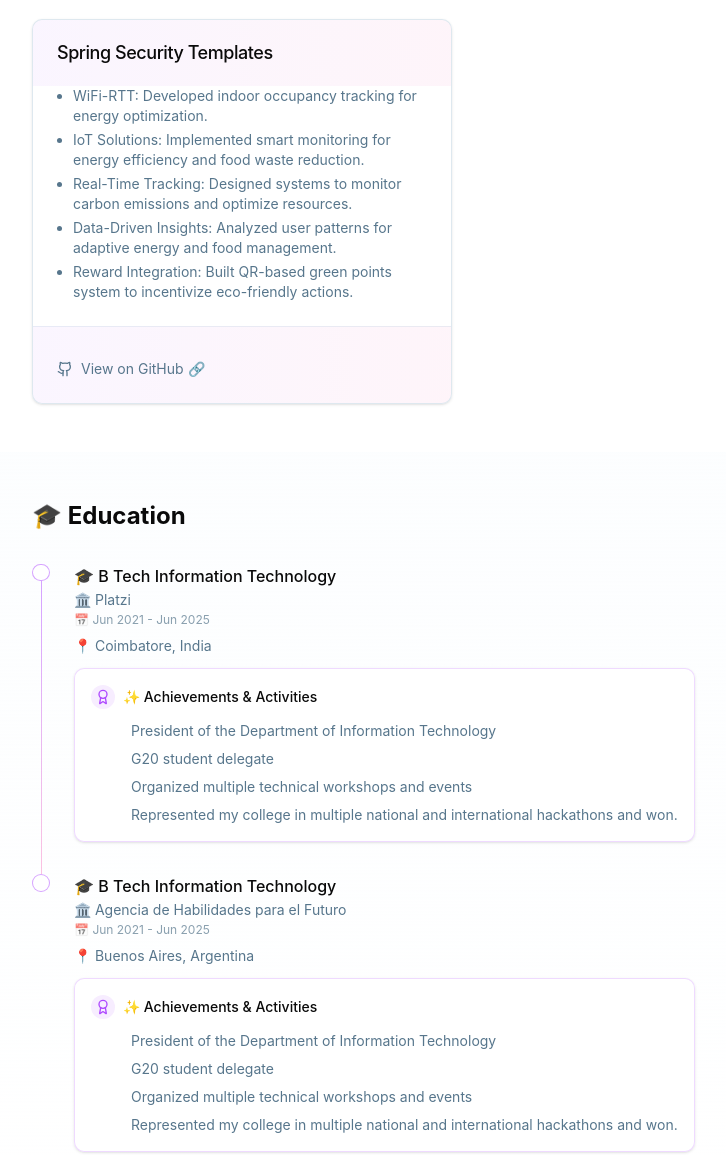
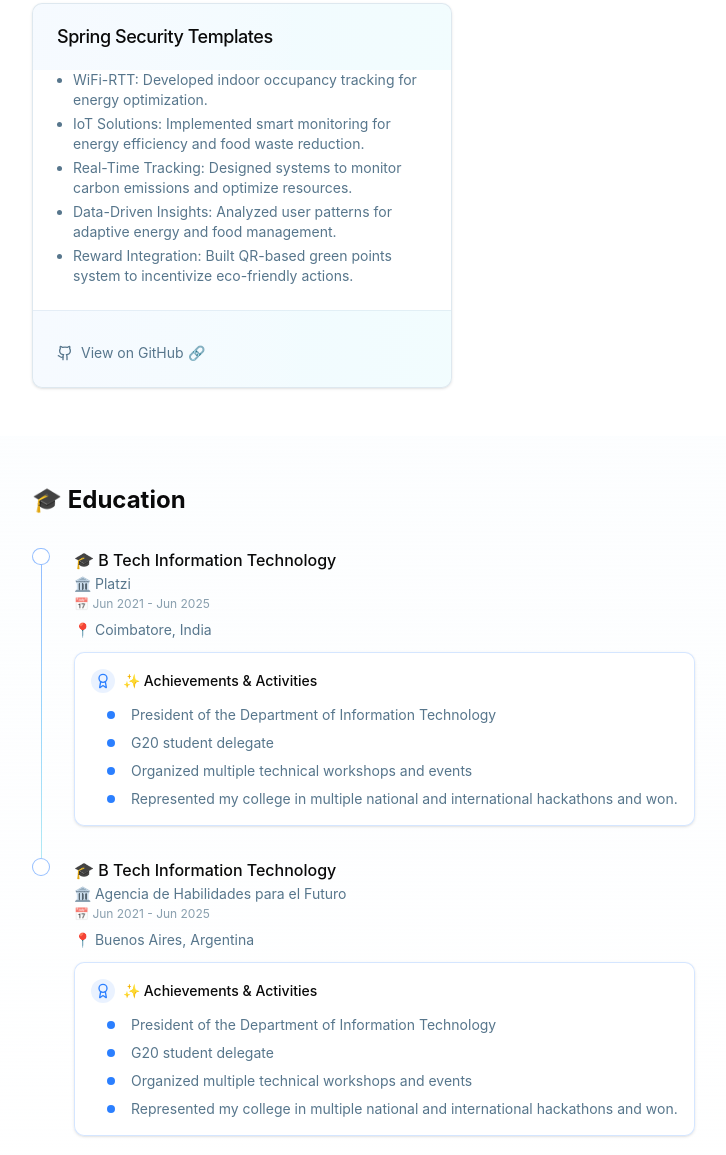
Before and after one commit to mashisdev/mashisdev.github.io, an Astro site: page / in a window 1280 px wide. Shown: the part 1306-2461 px from the top of the page, without its empty margins (176-902 px from the left). Built offline with nearby package versions, Linux system fonts and the light colour scheme; Astro itself is replaced by a stand-in of ours.

Commit message:
Bug with Timeline fixed and color palette change completed

```diff
--- a/src/components/EducationSection.tsx
+++ b/src/components/EducationSection.tsx
@@ -33,15 +33,16 @@ export default function EducationSection() {
 
               {edu.achievements && edu.achievements.length > 0 && (
                 <motion.div
-                  className="mt-3 p-4 bg-background/80 backdrop-blur-sm backdrop-filter rounded-lg border border-purple-500/20 dark:bg-card/10 dark:border-purple-500/10 shadow-sm"
+                  className="mt-3 p-4 bg-background/80 backdrop-blur-sm backdrop-filter rounded-lg border border-blue-500/20 dark:bg-card/10 dark:border-blue-500/10 shadow-sm" // Cambiado de purple-500 a blue-500
                   initial={{ opacity: 0, y: 20 }}
                   whileInView={{ opacity: 1, y: 0 }}
                   transition={{ duration: 0.5, delay: 0.2 }}
                   viewport={{ once: true }}
                 >
                   <div className="flex items-center mb-3">
-                    <div className="h-6 w-6 flex items-center justify-center rounded-full bg-purple-500/10 mr-2">
-                      <Award className="h-4 w-4 text-purple-500" />
+                    <div className="h-6 w-6 flex items-center justify-center rounded-full bg-blue-500/10 mr-2">
+                      {" "}
+                      <Award className="h-4 w-4 text-blue-500" />
                     </div>
                     <h4 className="text-sm font-medium">
                       ✨ Achievements & Activities
@@ -51,7 +52,7 @@ export default function EducationSection() {
                     {edu.achievements.map((achievement, i) => (
                       <motion.li
                         key={i}
-                        className="text-muted-foreground relative pl-6"
+                        className="text-muted-foreground relative pl-6 before:content-[''] before:absolute before:left-0 before:top-1/2 before:-translate-y-1/2 before:w-2 before:h-2 before:rounded-full before:bg-blue-500"
                         initial={{ opacity: 0, x: -10 }}
                         whileInView={{ opacity: 1, x: 0 }}
                         transition={{ duration: 0.3, delay: 0.1 * i }}
--- a/src/components/HeroSection.tsx
+++ b/src/components/HeroSection.tsx
@@ -118,7 +118,7 @@ export default function HeroSection() {
 
         <MotionWrapper>
           <div className="bg-gradient-to-r from-blue-500/10 to-cyan-500/10 backdrop-blur-sm backdrop-filter p-4 rounded-lg border border-blue-500/20 dark:border-blue-500/10 shadow-sm">
-            <p className="text-muted-foreground pl-4 py-2 mb-4 relative">
+            <p className="text-muted-foreground pl-4 py-2 relative">
               <span className="absolute left-0 top-0 h-full w-1 bg-gradient-to-b from-blue-500 to-cyan-500 rounded-full"></span>
               I'm a <strong>Java Backend Developer</strong> with a solid
               foundation in designing and building RESTful APIs. Passionate
--- a/src/components/ProjectsSection.tsx
+++ b/src/components/ProjectsSection.tsx
@@ -25,9 +25,9 @@ export default function ProjectsSection() {
         <div className="grid grid-cols-1 md:grid-cols-2 gap-6">
           {projects.map((project, index) => (
             <MotionWrapper key={project.title} delay={index * 0.2}>
-              <GlassCard className="group overflow-hidden dark:border-purple-500/10 h-full flex flex-col">
-                <CardHeader className="bg-gradient-to-r from-purple-500/5 to-pink-500/5">
-                  <CardTitle className="text-center md:text-left group-hover:text-purple-500 transition-colors duration-300">
+              <GlassCard className="group overflow-hidden dark:border-blue-400/10 h-full flex flex-col">
+                <CardHeader className="bg-gradient-to-r from-blue-400/5 to-cyan-400/5">
+                  <CardTitle className="text-center md:text-left group-hover:text-blue-400 transition-colors duration-300">
                     {project.title}
                   </CardTitle>
                 </CardHeader>
@@ -47,12 +47,12 @@ export default function ProjectsSection() {
                     ))}
                   </ul>
                 </CardContent>
-                <CardFooter className="flex justify-center md:justify-start items-center border-t border-border/30 bg-gradient-to-r from-purple-500/5 to-pink-500/5">
+                <CardFooter className="flex justify-center md:justify-start items-center border-t border-border/30 bg-gradient-to-r from-blue-400/5 to-cyan-400/5">
                   <motion.a
                     href={project.github}
                     target="_blank"
                     rel="noopener noreferrer"
-                    className="flex items-center text-sm text-muted-foreground hover:text-purple-500 transition-colors group/link pt-8"
+                    className="flex items-center text-sm text-muted-foreground hover:text-blue-400 transition-colors group/link pt-8"
                     whileHover={{ scale: 1.05 }}
                     whileTap={{ scale: 0.95 }}
                   >
--- a/src/components/TimelineItem.tsx
+++ b/src/components/TimelineItem.tsx
@@ -29,7 +29,7 @@ export default function TimelineItem({
     >
       <div className="flex flex-col items-center">
         <motion.div
-          className="flex h-[18px] w-[18px] rounded-full border border-purple-500/50 bg-background dark:bg-muted z-10"
+          className="flex h-[18px] w-[18px] rounded-full border border-blue-500/50 bg-background dark:bg-muted z-10"
           initial={{ scale: 0 }}
           whileInView={{ scale: 1 }}
           transition={{
@@ -38,11 +38,11 @@ export default function TimelineItem({
             damping: 15,
             delay: index * 0.2 + 0.2,
           }}
-          viewport={{ once: true, margin: "-50px" }}
+          viewport={{ once: true, margin: "0px" }}
         />
         {!isLast && (
           <motion.div
-            className="w-px grow bg-gradient-to-b from-purple-500/50 to-pink-500/30 dark:from-purple-500/30 dark:to-pink-500/10"
+            className="w-px grow bg-gradient-to-b from-blue-500/50 to-cyan-500/30 dark:from-blue-500/30 dark:to-cyan-500/10"
             initial={{ height: 0 }}
             whileInView={{ height: "100%" }}
             transition={{ duration: 0.8, delay: index * 0.2 + 0.3 }}
```
